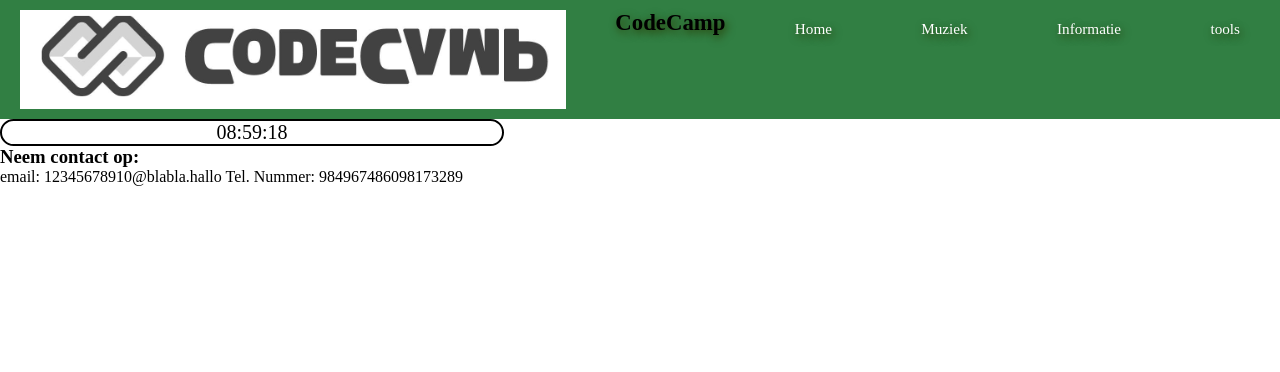
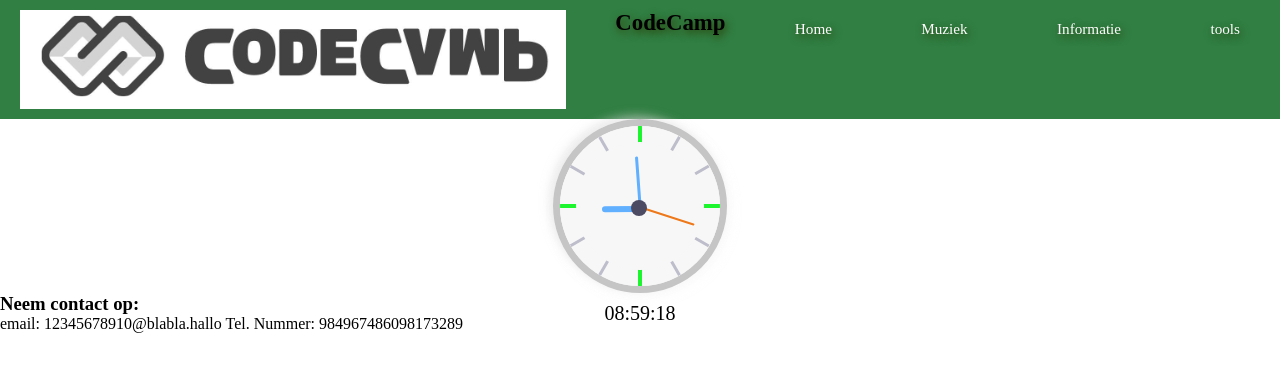
Before and after one commit to WouterSma/c2codecamp, a PHP site: page / in a window 1280 px wide. Shown: the top 372 px of the page. Run offline with PHP 8.4, Linux system fonts and the light colour scheme.

Commit message:
added an analog clock in index.php

```diff
--- a/css/style.css
+++ b/css/style.css
@@ -22,11 +22,141 @@ nav, h1{
     color: black;
 }
 
+.container{
+    display: flex;
+    align-items: center;
+    flex-flow: column;
+}
+
 #clock {
     font-size: 20px;
-    width: 500px;
-    margin: 0px;
     text-align: center;
-    border: 2px solid black;
-    border-radius: 20px;
+    padding-top: 1rem;
 }
+
+.clock {
+    width: 10rem;
+    height: 10rem;
+    position: relative;
+    border: 7px solid #c5c5c5;
+    box-shadow: -4px -4px 10px rgba(218, 217, 217, 0.5),
+                  inset 4px 4px 10px rgba(247, 247, 247, 0.5),
+                  inset -4px -4px 10px rgba(218, 217, 217, 0.5),
+                  4px 4px 10px rgba(247, 247, 247, 0.5);
+    border-radius: 50%;
+
+
+  }
+
+  .outer-clock-face {
+    position: relative;
+    background: rgba(247, 247, 247, 1);
+    overflow: hidden;
+    width: 100%;
+    height: 100%;
+    border-radius: 100%;
+  }
+
+  .outer-clock-face::after {
+    -webkit-transform: rotate(90deg);
+    -moz-transform: rotate(90deg);
+    transform: rotate(90deg)
+  }
+
+  .outer-clock-face::after,
+  .outer-clock-face::before,
+  .outer-clock-face .marking{
+    content: '';
+    position: absolute;
+    width: 4px;
+    height: 100%;
+    background: #1df52f;
+    z-index: 0;
+    left: 49%;
+  }
+
+  .outer-clock-face .marking {
+    background: #bdbdcb;
+    width: 3px;
+  }
+
+  .outer-clock-face .marking.marking-one {
+    -webkit-transform: rotate(30deg);
+    -moz-transform: rotate(30deg);
+    transform: rotate(30deg)
+  }
+
+  .outer-clock-face .marking.marking-two {
+    -webkit-transform: rotate(60deg);
+    -moz-transform: rotate(60deg);
+    transform: rotate(60deg)
+  }
+
+  .outer-clock-face .marking.marking-three {
+    -webkit-transform: rotate(120deg);
+    -moz-transform: rotate(120deg);
+    transform: rotate(120deg)
+  }
+
+  .outer-clock-face .marking.marking-four {
+    -webkit-transform: rotate(150deg);
+    -moz-transform: rotate(150deg);
+    transform: rotate(150deg)
+  }
+
+  .inner-clock-face {
+    position: absolute;
+    top: 10%;
+    left: 10%;
+    width: 80%;
+    height: 80%;
+    background: rgba(247, 247, 247, 1);
+    -webkit-border-radius: 100%;
+    -moz-border-radius: 100%;
+    border-radius: 100%;
+    z-index: 1;
+  }
+
+  .inner-clock-face::before {
+    content: '';
+    position: absolute;
+    top: 50%;
+    left: 50%;
+    width: 16px;
+    height: 16px;
+    border-radius: 18px;
+    margin-left: -9px;
+    margin-top: -6px;
+    background: #4d4b63;
+    z-index: 11;
+  }
+
+  .hand {
+    width: 50%;
+    right: 50%;
+    height: 6px;
+    background: #61afff;
+    position: absolute;
+    top: 50%;
+    border-radius: 6px;
+    transform-origin: 100%;
+    transform: rotate(90deg);
+    transition-timing-function: cubic-bezier(0.1, 2.7, 0.58, 1);
+  }
+
+  .hand.hour-hand {
+    width: 30%;
+    z-index: 3;
+  }
+
+  .hand.min-hand {
+    height: 3px;
+    z-index: 10;
+    width: 40%;
+  }
+
+  .hand.second-hand {
+    background: #ee791a;
+    width: 45%;
+    height: 2px;
+  }
--- a/index.php
+++ b/index.php
@@ -10,10 +10,24 @@
 <body>
         <?php require_once("header.php") ?>
    <div class="container">
-        <div id="clock">8:10:45</div>
+        <div class="clock">
+        <div class="outer-clock-face">
+        <div class="inner-clock-face">
+
+        <div class="hand hour-hand"></div>
+        <div class="hand min-hand"></div>
+        <div class="hand second-hand"></div>
+        </div>
+            <div class="marking marking-one"></div>
+            <div class="marking marking-two"></div>
+            <div class="marking marking-three"></div>
+            <div class="marking marking-four"></div>
+            <script src="javascript/anclock.js"></script>
+        </div>
+        <div id="clock"></div>
         <script src="javascript/clock.js"></script>
+    </div>
    </div>
-
 
    <footer>
    <h3> Neem contact op:</h3>
--- /dev/null
+++ b/javascript/anclock.js
@@ -0,0 +1,22 @@
+const secondHand = document.querySelector('.second-hand');
+const minsHand = document.querySelector('.min-hand');
+const hourHand = document.querySelector('.hour-hand');
+
+function setDate() {
+    const now = new Date();
+    const seconds = now.getSeconds();
+    const secondsDegrees = ((seconds / 60) * 360) + 90;
+    secondHand.style.transform = `rotate(${secondsDegrees}deg)`;
+
+    const mins = now.getMinutes();
+    const minsDegrees = ((mins / 60) * 360) + ((seconds/60)*6) + 90;
+    minsHand.style.transform = `rotate(${minsDegrees}deg)`;
+
+    const hour = now.getHours();
+    const hourDegrees = ((hour / 12) * 360) + ((mins/60)*30) + 90;
+    hourHand.style.transform = `rotate(${hourDegrees}deg)`;
+}
+
+setInterval(setDate, 1000);
+
+setDate();
```
